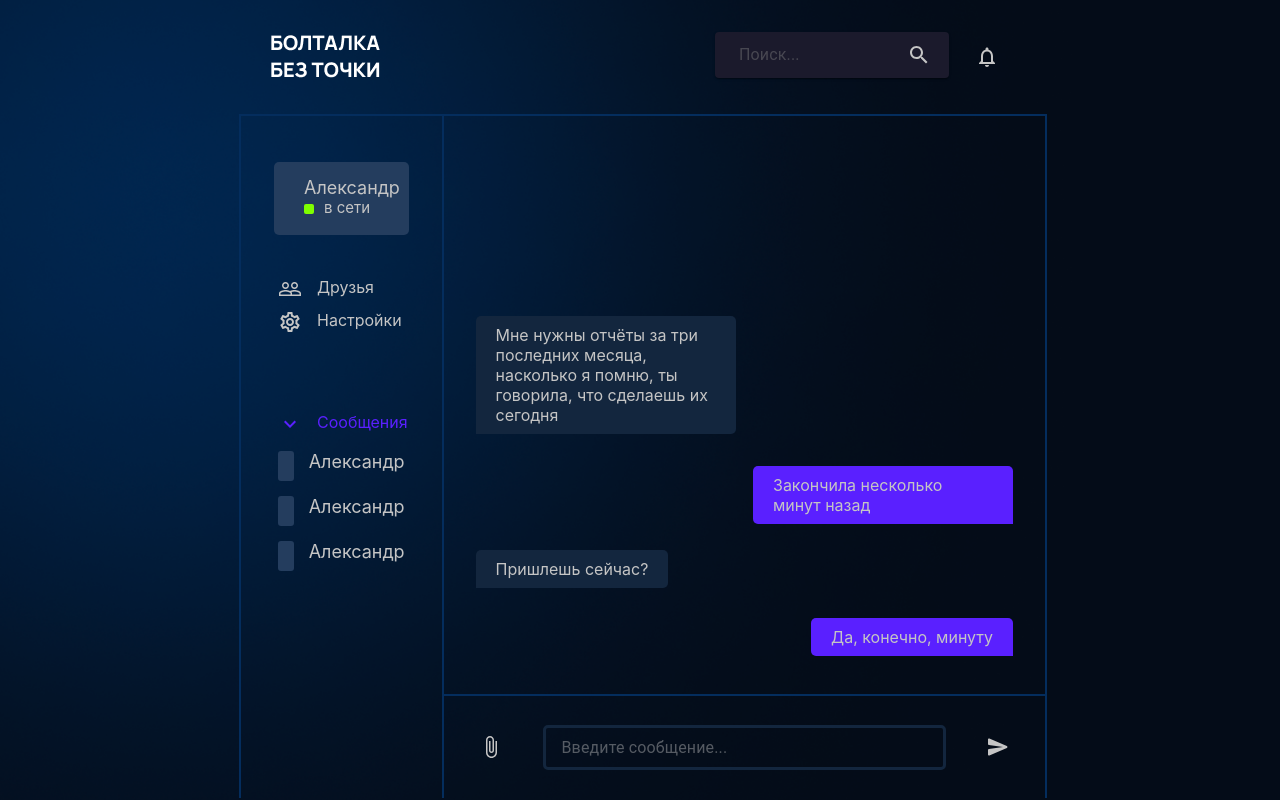
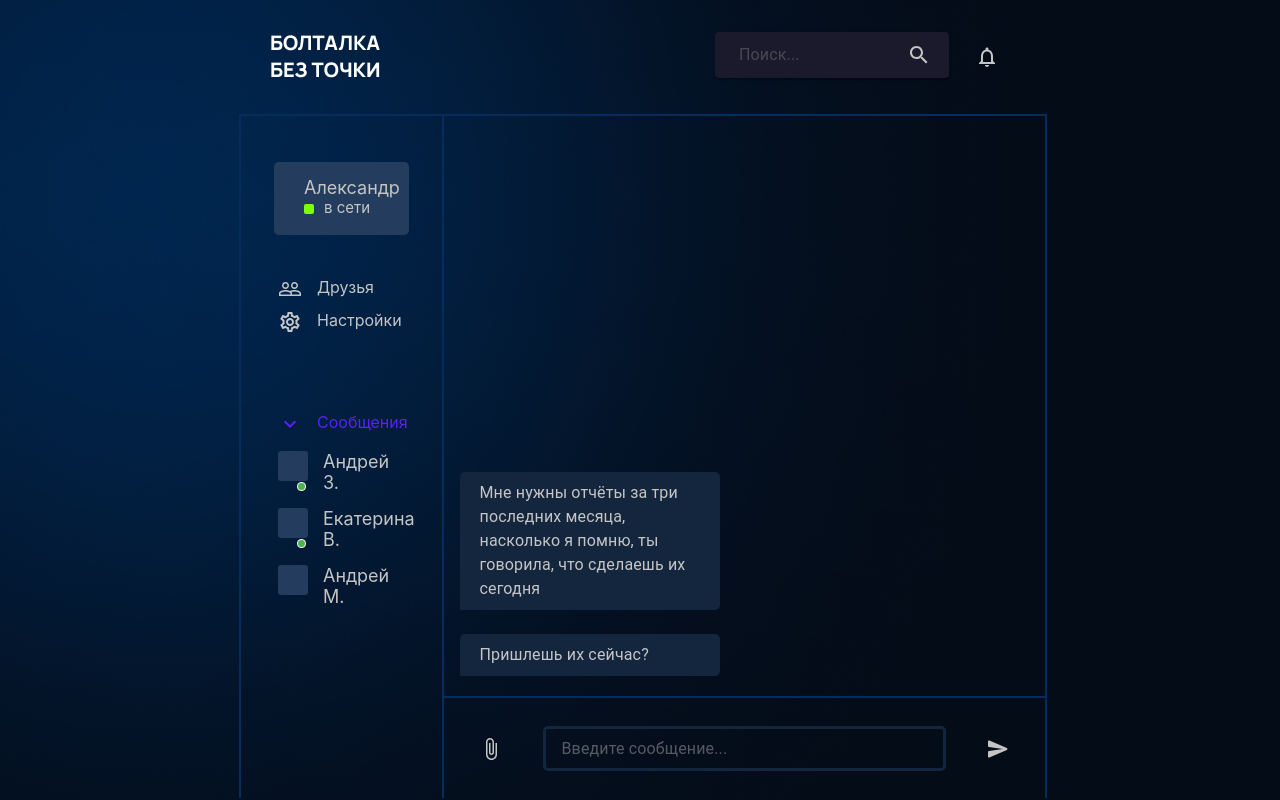
Before and after one commit to Melly5/first-team-shift, a React (Create React App) app: page / in a window 1280 px wide. Built offline with nearby package versions, Linux system fonts and the light colour scheme.

Commit message:
change in chat structure (array for messages)

```diff
--- a/src/components/DialogBody/DialogBody.js
+++ b/src/components/DialogBody/DialogBody.js
@@ -1,14 +1,13 @@
 import React from "react";
 import { Box } from "@mui/system";
 import { DialogItem } from "./DialogItem/DialogItem";
-import { DialogPanel } from "./DialogPanel/DialogPanel";
 import "./DialogBody.css";
+
 
 export const DialogBody = () => {
   return (
     <Box className="dialogbox">
       <DialogItem />
-      <DialogPanel />
     </Box>
   );
 };
--- a/src/components/DialogBody/DialogItem/DialogItem.css
+++ b/src/components/DialogBody/DialogItem/DialogItem.css
@@ -5,10 +5,10 @@
   flex-direction: column;
   border-bottom: 2px solid var(--color-secondary);
   height: 85%;
+
 }
 
 .message {
-  position: absolute;
   padding: 9px 20px;
   max-width: 220px;
   margin-bottom: 17px;
@@ -16,7 +16,6 @@
 }
 
 .message.sent {
-  right: 32px;
   height: auto;
   background-color: var(--color-send-message);
   /* top-left | top-right | bottom-right | bottom-left */
@@ -24,23 +23,24 @@
 }
 
 .message.received {
-  left: 32px;
   height: auto;
   border-radius: 5px 5px 5px 0;
   background-color: var(--color-receive-message);
 }
-.message.received.first {
-  margin-bottom: 260px;
+
+.send-box {
+  height: 15%;
+  justify-content: center;
+  padding: 0 35px;
+  align-items: center;
 }
 
-.message.sent.second {
-  margin-bottom: 170px;
+.input-message {
+  height: 39px;
+  width: 520px;
+  border: 3px solid #13263e;
+  border-radius: 5px;
+  background-color: transparent;
+  align-items: center;
+  margin: auto 40px;
 }
-
-.message.received.third {
-  margin-bottom: 106px;
-}
-
-.message.sent.forth {
-  margin-bottom: 38px;
-}
--- a/src/components/DialogBody/DialogItem/DialogItem.js
+++ b/src/components/DialogBody/DialogItem/DialogItem.js
@@ -1,17 +1,72 @@
 import React from "react";
-import { Box } from "@mui/system";
+import { Box, ListItem, List, ListItemText, Grid } from "@mui/material";
+import AttachFileOutlinedIcon from "@mui/icons-material/AttachFileOutlined";
+import SendRoundedIcon from "@mui/icons-material/SendRounded";
+import InputBase from "@mui/material/InputBase";
 import "./DialogItem.css";
 
 export const DialogItem = () => {
+  const [message, setMessage] = React.useState("");
+  const [messageList, setMessageList] = React.useState([]);
+  const [value, setValue] = React.useState("");
+
+  const onClick = () => {
+    addMessage(message);
+    setMessage("");
+  };
+
+  const onChange = (e) => {
+    setValue(e.target.value);
+    setMessage(e.target.value);
+  };
+
+  const addMessage = (message) => {
+    console.log("@@@", messageList);
+    setValue("");
+    setMessageList([...messageList, message]);
+  };
+
   return (
-    <Box className="message-box">
-      <div className="message received first">
-        Мне нужны отчёты за три последних месяца, насколько я помню, ты
-        говорила, что сделаешь их сегодня
-      </div>
-      <div className="message sent second">Закончила несколько минут назад</div>
-      <div className="message received third">Пришлешь сейчас?</div>
-      <div className="message sent forth">Да, конечно, минуту</div>
+    <Box sx={{height: '100%'}}>
+      <Box className="message-box">
+        <List>
+          <ListItem key="1">
+                <ListItemText className="message received"
+                  align="left"
+                  primary="Мне нужны отчёты за три последних месяца, насколько я помню, ты
+                  говорила, что сделаешь их сегодня"
+                ></ListItemText>
+          </ListItem>
+          <ListItem key="2">
+                <ListItemText className="message received"
+                  align="left"
+                  primary="Пришлешь их сейчас?"
+                ></ListItemText>
+          </ListItem>
+          { messageList.map(message =>
+          <ListItem key="2" sx={{justifyContent: 'flex-end'}}>
+              <ListItemText
+                sx={{width: 'fit-content'}}
+                className="message sent"
+                align="right"
+                primary={ message }
+              ></ListItemText>
+        </ListItem>
+          )}
+        </List>
+      </Box>
+      <Box className="send-box">
+        <AttachFileOutlinedIcon sx={{ color: "#C5C5C5" }} />
+        <div className="input-message">
+          <InputBase
+            sx={{ ml: 2, mt: 0.5, input: { color: "#C5C5C5" } }}
+            placeholder="Введите сообщение..."
+            onChange={onChange}
+            value={value}
+          />
+        </div>
+        <SendRoundedIcon sx={{ color: "#C5C5C5" }} onClick={onClick} />
+      </Box>
     </Box>
   );
 };
--- a/src/components/DialogBody/DialogPanel/DialogPanel.css
+++ /dev/null
@@ -1,16 +0,0 @@
-.send-box {
-  height: 15%;
-  justify-content: center;
-  padding: 0 35px;
-  align-items: center;
-}
-
-.input-message {
-  height: 39px;
-  width: 520px;
-  border: 3px solid #13263e;
-  border-radius: 5px;
-  background-color: transparent;
-  align-items: center;
-  margin: auto 40px;
-}
--- a/src/components/DialogBody/DialogPanel/DialogPanel.js
+++ /dev/null
@@ -1,21 +0,0 @@
-import React from "react";
-import { Box } from "@mui/system";
-import AttachFileOutlinedIcon from "@mui/icons-material/AttachFileOutlined";
-import SendRoundedIcon from "@mui/icons-material/SendRounded";
-import InputBase from "@mui/material/InputBase";
-import "./DialogPanel.css";
-
-export const DialogPanel = () => {
-  return (
-    <Box className="send-box">
-      <AttachFileOutlinedIcon sx={{ color: "#C5C5C5" }} />
-      <div className="input-message">
-        <InputBase
-          sx={{ ml: 2, mt: 0.5, input: { color: "#C5C5C5" } }}
-          placeholder="Введите сообщение..."
-        />
-      </div>
-      <SendRoundedIcon sx={{ color: "#C5C5C5" }} />
-    </Box>
-  );
-};
--- a/src/components/SideBar/SideBar.js
+++ b/src/components/SideBar/SideBar.js
@@ -1,13 +1,32 @@
-import React from "react";
+import React, { useState } from "react";
 import { useNavigate } from "react-router-dom";
 import PeopleOutlineIcon from "@mui/icons-material/PeopleOutline";
 import SettingsOutlinedIcon from "@mui/icons-material/SettingsOutlined";
 import KeyboardArrowDownOutlinedIcon from "@mui/icons-material/KeyboardArrowDownOutlined";
+import { Box } from "@mui/system";
 import "./SideBar.css";
 
 export const SideBar = () => {
 
   const navigate = useNavigate();
+
+  const users = [
+    {
+      letters: 'AЗ',
+      name: 'Андрей З.',
+      isInNetwork: true
+    },
+    {
+      letters: 'ЕВ',
+      name: 'Екатерина В.',
+      isInNetwork: true
+    },
+    {
+      letters: 'AМ',
+      name: 'Андрей М.',
+      isInNetwork: false
+    }
+  ]
 
   const onClickFriends = () => {
     navigate(`/friends`);
@@ -18,19 +37,19 @@ export const SideBar = () => {
   }
 
   return (
-    <div className="profilebox">
-      <div className="profilebox-container">
-        <div className="profile">
-          <div className="profile-photo"></div>
-          <div className="profile-info">
-            <div className="profile-nickname" onClick ={ onClickProfile }>Александр</div>
-            <div className="status">
-              <div className="status-icon"></div>
-              <div className="status-info">в сети</div>
-            </div>
-          </div>
-        </div>
-      </div>
+    <Box className="profilebox">
+      <Box className="profilebox-container">
+        <Box className="profile">
+          <Box className="profile-photo"></Box>
+          <Box className="profile-info">
+            <Box className="profile-nickname" onClick ={ onClickProfile }>Александр</Box>
+            <Box className="status">
+              <Box className="status-icon"></Box>
+              <Box className="status-info">в сети</Box>
+            </Box>
+          </Box>
+        </Box>
+      </Box>
       <div className="options">
         <div className="options-item">
           <div className="options-icon">
@@ -45,24 +64,32 @@ export const SideBar = () => {
           <div className="option">Настройки</div>
         </div>
       </div>
-      <div className="messages">
-        <div className="messages-logo">
+      <Box className="messages">
+        <Box className="messages-logo">
           <KeyboardArrowDownOutlinedIcon sx={{ color: "#5A20FF" }} />
-          <div className="message-info">Сообщения</div>
-        </div>
-        <div className="messages-item">
-          <div className="profile-photo list"></div>
-          <div className="profile-nickname list">Александр</div>
-        </div>
-        <div className="messages-item">
-          <div className="profile-photo list"></div>
-          <div className="profile-nickname list">Александр</div>
-        </div>
-        <div className="messages-item">
-          <div className="profile-photo list"></div>
-          <div className="profile-nickname list">Александр</div>
-        </div>
-      </div>
-    </div>
+          <span className="message-info">Сообщения</span>
+        </Box>
+        {users.map((user) =>
+        <Box className="messages-item">
+          <Box sx={{ padding: 0, margin: 0, position: 'relative',}}>
+            <Box className="profile-photo list"/>
+            { user.isInNetwork && <Box
+              sx={{
+                backgroundColor: '#4FB14F',
+                border: '1px solid #F1F7FA',
+                width: 7,
+                height: 7,
+                position: 'absolute',
+                bottom: 2,
+                right: 2,
+                borderRadius: '4px'
+              }}
+            ></Box> }
+          </Box>
+          <Box className="profile-nickname list">{ user.name }</Box>
+        </Box>
+        )}
+      </Box>
+    </Box>
   );
 };
```
Also changed, not shown: src/utils/constants/global.js (added).
